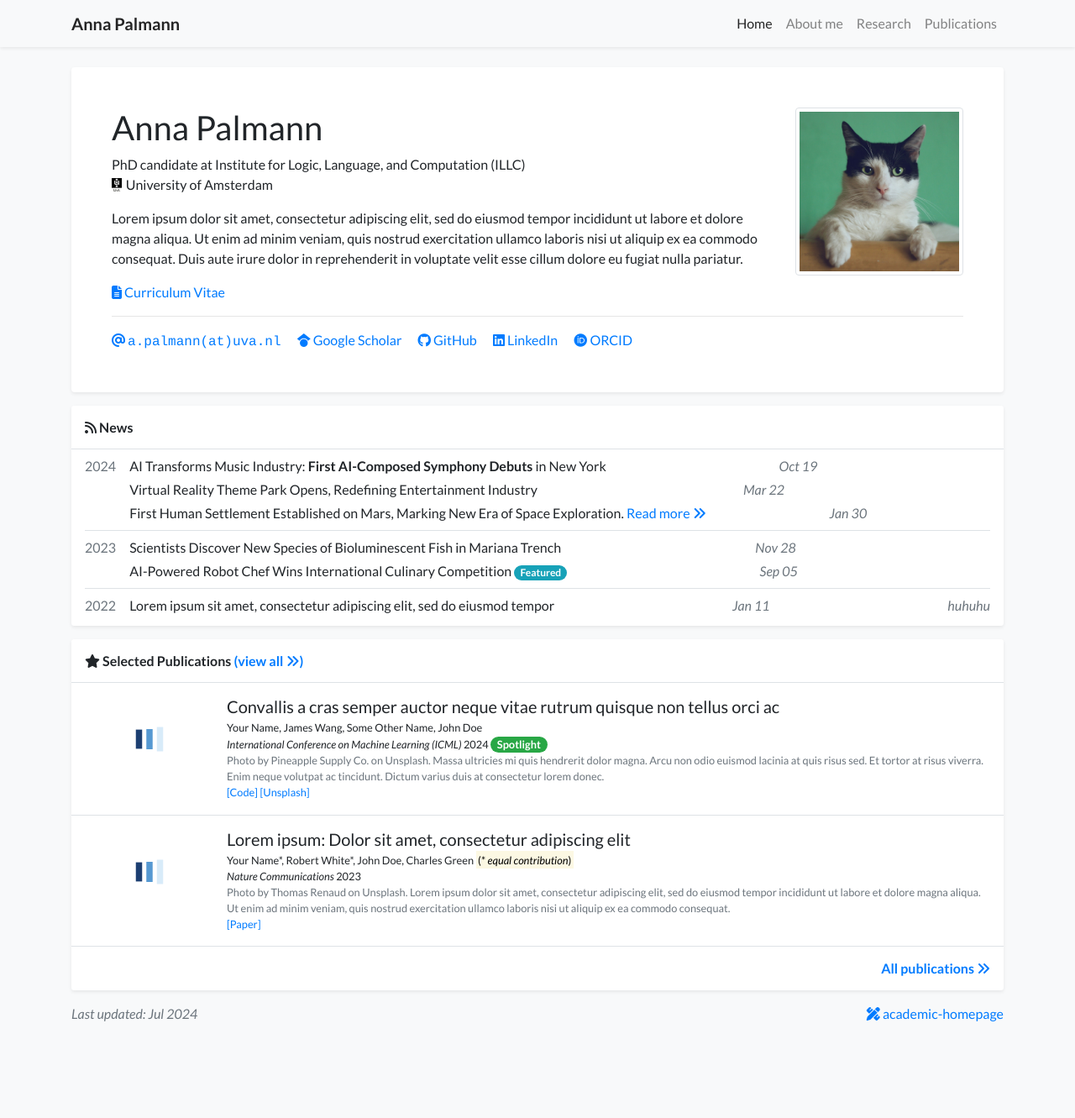
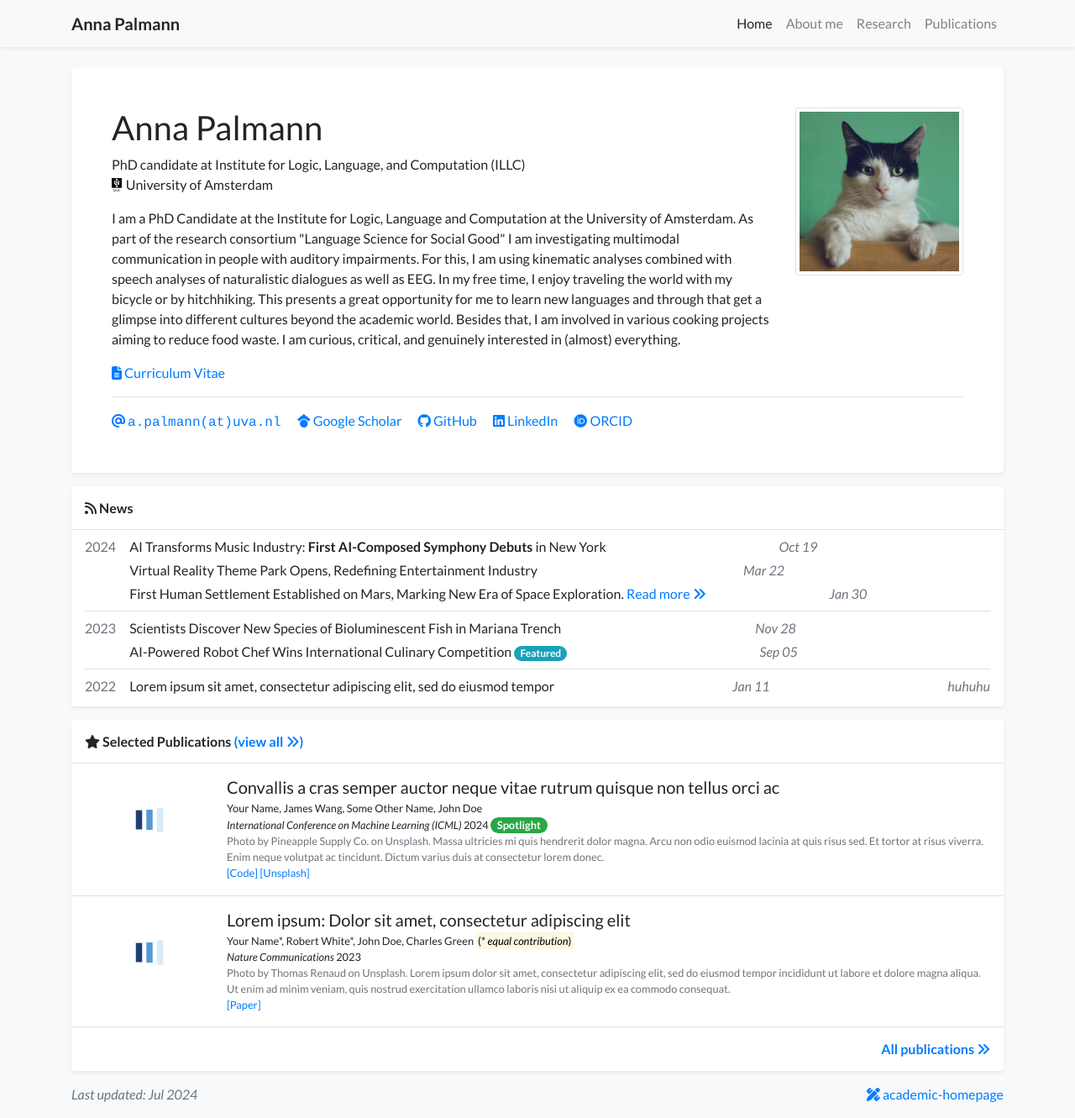
Before and after one commit to palmanna/website, a Jekyll site: the page built from index.html, in a window 1280 px wide and 1331 px high. Shown: the whole window at 84% size. Built offline with Jekyll 4.4.1, drawn with Linux system fonts in a browser that asks for light colours; a style sheet for code colours, icons or effects is not loaded.

Commit message:
Update profile.yml

```diff
--- a/_data/profile.yml
+++ b/_data/profile.yml
@@ -19,13 +19,11 @@ linkedin: https://www.linkedin.com/in/anna-palmann/
 orcid: 0009-0002-9878-073X
 
 short_bio: >-
-  Lorem ipsum dolor sit amet, consectetur adipiscing elit, sed do eiusmod tempor incididunt ut labore et dolore magna aliqua.
-  Ut enim ad minim veniam, quis nostrud exercitation ullamco laboris nisi ut aliquip ex ea commodo consequat.
-  Duis aute irure dolor in reprehenderit in voluptate velit esse cillum dolore eu fugiat nulla pariatur.
+ I am a PhD Candidate at the Institute for Logic, Language and Computation at the University of Amsterdam. As part of the research consortium "Language Science for Social Good" I am investigating multimodal communication in people with auditory impairments. For this, I am using kinematic analyses combined with speech analyses of naturalistic dialogues as well as EEG. In my free time, I enjoy traveling the world with my bicycle or by hitchhiking. This presents a great opportunity for me to learn new languages and through that get a glimpse into different cultures beyond the academic world. Besides that, I am involved in various cooking projects aiming to reduce food waste. I am curious, critical, and genuinely interested in (almost) everything.
 
 portrait_url: /assets/images/photos/portrait.jpg
-portrait_caption: >-
-  Photo by Manja Vitolic on Unsplash (this caption is optional, comment it out to disable).
+#portrait_caption: >-
+#  Photo by Manja Vitolic on Unsplash (this caption is optional, comment it out to disable).
 
 education:
 - name: Peking University
```
